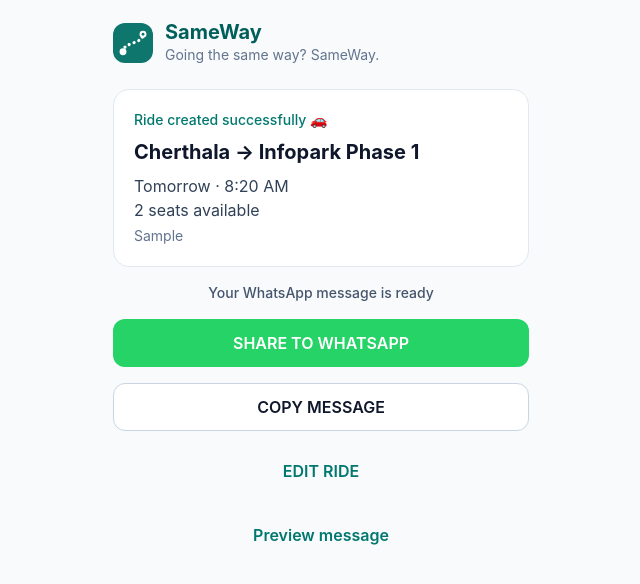
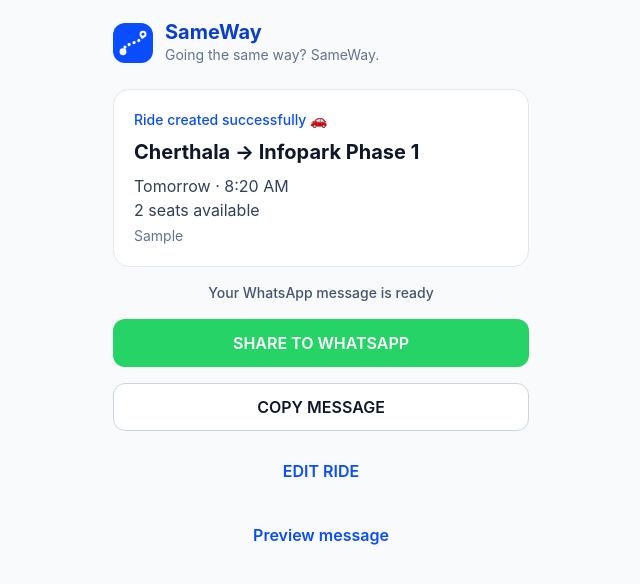
Before and after one commit to jensonpp/goalong, a React (Vite) app: page / in a window 1280 px wide. Both pictures are taken after typing "Sample", "Sample" into the empty fields and a click on the button "POST RIDE". Shown: the top 584 px of the page, without its empty margins (319-959 px from the left). Built offline with nearby package versions, Linux system fonts and the light colour scheme; no server answers.

Commit message:
Primary & Secondary color updates

```diff
--- a/index.html
+++ b/index.html
@@ -5,7 +5,7 @@
     <meta name="viewport" content="width=device-width, initial-scale=1, viewport-fit=cover" />
     <title>SameWay</title>
     <meta name="description" content="Going the same way? SameWay. Post a ride and share it to your WhatsApp carpool group." />
-    <meta name="theme-color" content="#0f766e" />
+    <meta name="theme-color" content="#0a4dfe" />
     <meta name="apple-mobile-web-app-capable" content="yes" />
     <meta name="apple-mobile-web-app-status-bar-style" content="default" />
     <meta name="apple-mobile-web-app-title" content="SameWay" />
--- a/src/App.tsx
+++ b/src/App.tsx
@@ -6,7 +6,7 @@
       <header className="mb-6 flex items-center gap-3">
         <img src="/icon.svg" alt="" className="h-10 w-10 rounded-xl" />
         <div>
-          <h1 className="text-xl font-bold leading-tight text-teal-800">SameWay</h1>
+          <h1 className="text-xl font-bold leading-tight text-brand-800">SameWay</h1>
           <p className="text-sm text-slate-500">Going the same way? SameWay.</p>
         </div>
       </header>
--- a/src/components/Button.tsx
+++ b/src/components/Button.tsx
@@ -3,9 +3,9 @@
 type Variant = 'primary' | 'secondary' | 'ghost'
 
 const styles: Record<Variant, string> = {
-  primary: 'bg-teal-700 text-white active:bg-teal-800 disabled:bg-teal-300',
+  primary: 'bg-brand-700 text-white active:bg-brand-800 disabled:bg-brand-300',
   secondary: 'bg-white text-slate-900 border border-slate-300 active:bg-slate-100',
-  ghost: 'bg-transparent text-teal-700 active:bg-teal-50',
+  ghost: 'bg-transparent text-brand-700 active:bg-brand-50',
 }
 
 export function Button({
--- a/src/components/Chip.tsx
+++ b/src/components/Chip.tsx
@@ -4,7 +4,7 @@
       type="button"
       onClick={onClick}
       className={`min-h-9 shrink-0 whitespace-nowrap rounded-full px-3.5 text-sm font-medium transition-colors ${
-        selected ? 'bg-teal-700 text-white' : 'bg-teal-50 text-teal-800 active:bg-teal-100'
+        selected ? 'bg-brand-700 text-white' : 'bg-brand-50 text-brand-800 active:bg-brand-100'
       }`}
     >
       {label}
--- a/src/components/Field.tsx
+++ b/src/components/Field.tsx
@@ -1,7 +1,7 @@
 import type { ReactNode } from 'react'
 
 export const inputClass =
-  'w-full min-h-12 rounded-xl border border-slate-300 bg-white px-4 text-base outline-none focus:border-teal-600 focus:ring-2 focus:ring-teal-100'
+  'w-full min-h-12 rounded-xl border border-slate-300 bg-white px-4 text-base outline-none focus:border-brand-600 focus:ring-2 focus:ring-brand-100'
 
 export function Field({ label, error, hint, children }: { label: string; error?: string; hint?: string; children: ReactNode }) {
   return (
--- a/src/components/PickupPointInput.tsx
+++ b/src/components/PickupPointInput.tsx
@@ -29,7 +29,7 @@
         <ol className="mb-2 space-y-1">
           {value.map((p, i) => (
             <li key={p} className="flex items-center gap-2">
-              <span className="flex w-5 flex-col items-center text-teal-700">
+              <span className="flex w-5 flex-col items-center text-brand-700">
                 <span className="text-xs">●</span>
                 {i < value.length - 1 && <span className="text-xs leading-none text-slate-300">↓</span>}
               </span>
@@ -67,7 +67,7 @@
           type="button"
           onClick={() => add(draft)}
           disabled={!draft.trim()}
-          className="min-h-12 shrink-0 rounded-xl bg-teal-50 px-4 font-semibold text-teal-800 active:bg-teal-100 disabled:opacity-40"
+          className="min-h-12 shrink-0 rounded-xl bg-brand-50 px-4 font-semibold text-brand-800 active:bg-brand-100 disabled:opacity-40"
         >
           Add
         </button>
--- a/src/features/ride/RidePreview.tsx
+++ b/src/features/ride/RidePreview.tsx
@@ -59,7 +59,7 @@
   return (
     <div className="space-y-4">
       <div className="rounded-2xl border border-slate-200 bg-white p-5">
-        <p className="text-sm font-medium text-teal-700">Ride created successfully 🚗</p>
+        <p className="text-sm font-medium text-brand-700">Ride created successfully 🚗</p>
         <h2 className="mt-2 text-xl font-bold">
           {ride.from} → {ride.to}
         </h2>
--- a/src/features/ride/SavedRideSlots.tsx
+++ b/src/features/ride/SavedRideSlots.tsx
@@ -24,13 +24,13 @@
               type="button"
               onClick={() => onApply(t)}
               className={`w-full rounded-2xl px-4 py-3 text-left transition-colors ${
-                active ? 'bg-teal-700 text-white' : 'bg-teal-50 text-teal-900 active:bg-teal-100'
+                active ? 'bg-brand-700 text-white' : 'bg-brand-50 text-brand-900 active:bg-brand-100'
               }`}
             >
               <span className="block text-sm font-semibold">
                 {SLOT_LABEL[t.slot]} · {formatTime(t.departureTime)}
               </span>
-              <span className={`block text-sm ${active ? 'text-teal-50' : 'text-teal-800'}`}>
+              <span className={`block text-sm ${active ? 'text-brand-50' : 'text-brand-800'}`}>
                 {t.from} → {t.to}
               </span>
             </button>
--- a/src/index.css
+++ b/src/index.css
@@ -1,4 +1,16 @@
 @import "tailwindcss";
+
+/* Brand scale: 700 is the primary (#0a4dfe), 300 the secondary (#8ce1fd);
+   the rest are tints/shades of those two for fills, focus rings and pressed states. */
+@theme {
+  --color-brand-50: #f0fafe;
+  --color-brand-100: #d9f3fe;
+  --color-brand-300: #8ce1fd;
+  --color-brand-600: #2563fe;
+  --color-brand-700: #0a4dfe;
+  --color-brand-800: #0a3ecb;
+  --color-brand-900: #0a3298;
+}
 
 html {
   -webkit-tap-highlight-color: transparent;
```
Also changed, not shown: public/icon.svg, public/manifest.webmanifest.
